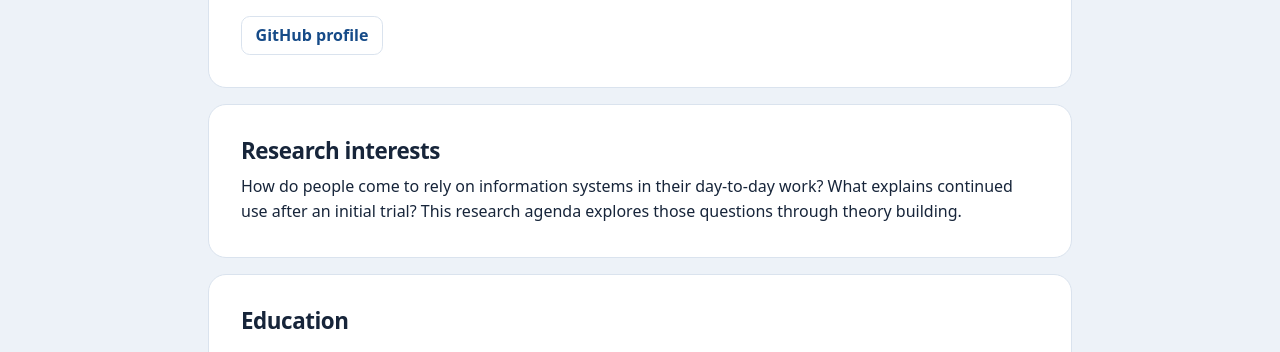
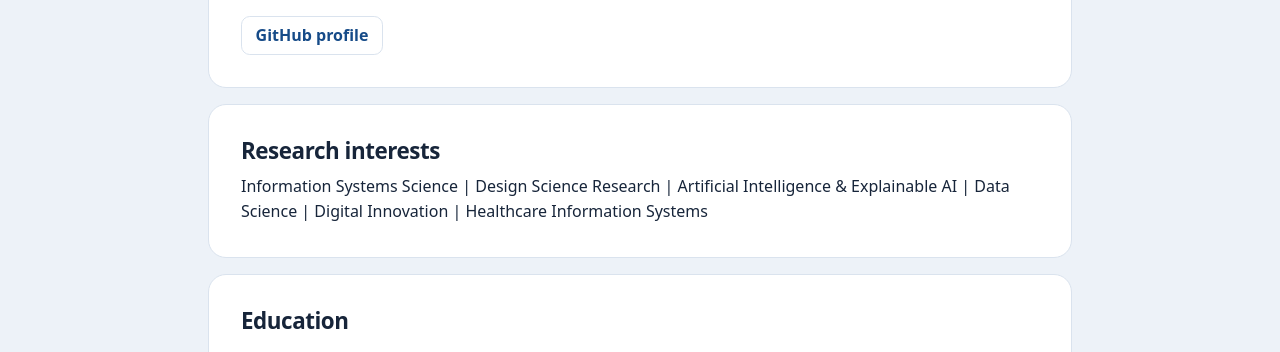
Before and after one commit to SabbirGit/sabbirgit.github.io, a plain HTML site: page index.html in a window 1280 px wide. Shown: the part 416-768 px from the top of the page. Drawn offline with Linux system fonts and the light colour scheme.

Commit message:
Update research interests

```diff
--- a/index.html
+++ b/index.html
@@ -105,7 +105,7 @@ footer { padding-bottom: 1.5rem; font-size: .875rem; }
 </div>
 <section id="research">
 <h2>Research interests</h2>
-<p>How do people come to rely on information systems in their day-to-day work? What explains continued use after an initial trial? This research agenda explores those questions through theory building.</p>
+<p>Information Systems Science | Design Science Research | Artificial Intelligence &amp; Explainable AI | Data Science | Digital Innovation | Healthcare Information Systems</p>
 </section>
 <section id="education">
 <h2>Education</h2>
```
